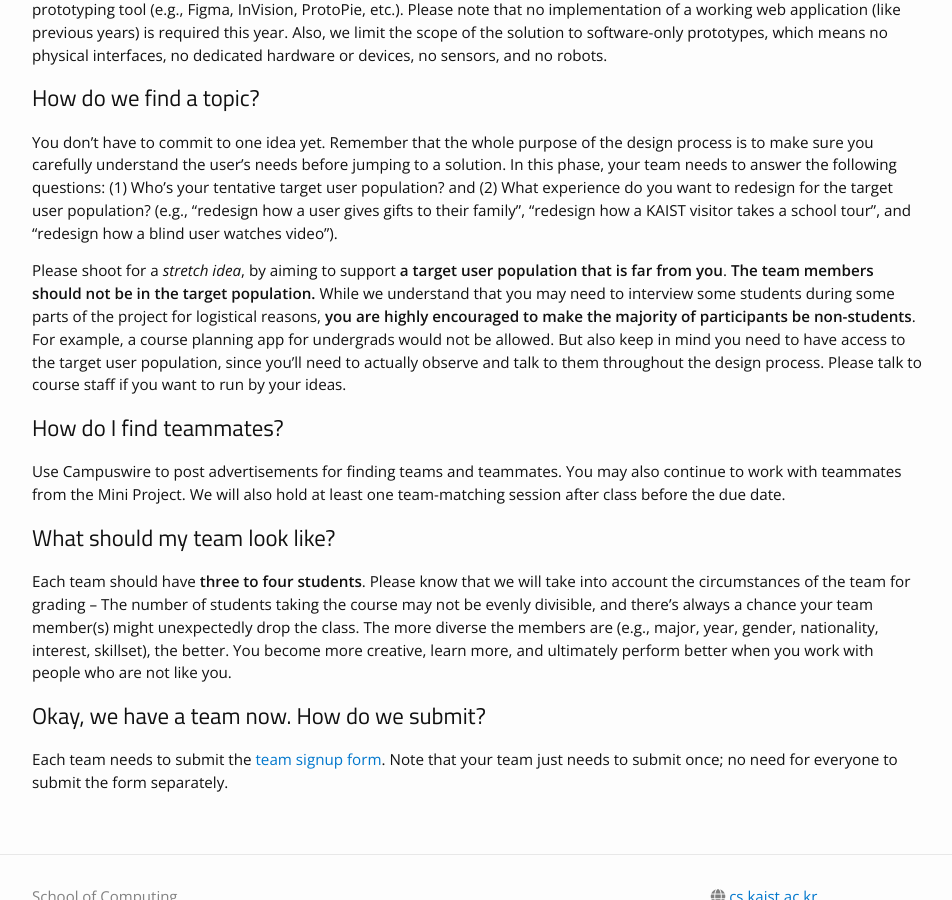
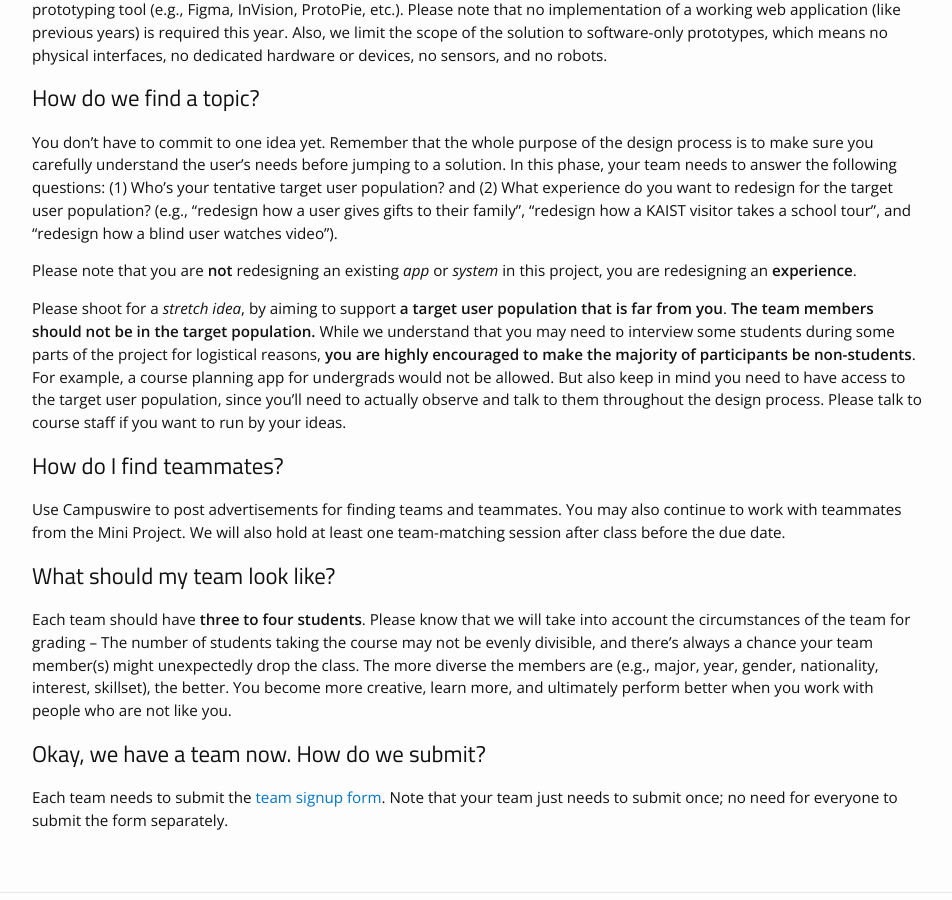
Before and after one commit to cstl-kaist/cs374-2025-spring, a Jekyll site: the page built from _projects/02_DP0.md, in a window 1280 px wide and 900 px high, scrolled down 458 px. Shown: the whole window, without its empty margins (163-1115 px from the left). Built offline with Jekyll 4.4.1, drawn with Linux system fonts in a browser that asks for light colours; nearby versions of some CDN libraries.

Commit message:
slight update to DP0

```diff
--- a/_projects/02_DP0.md
+++ b/_projects/02_DP0.md
@@ -18,6 +18,8 @@ Your team will go through a semester-long design process together, which will in
 ## How do we find a topic?
 You don't have to commit to one idea yet. Remember that the whole purpose of the design process is to make sure you carefully understand the user's needs before jumping to a solution. In this phase, your team needs to answer the following questions: (1) Who's your tentative target user population? and (2) What experience do you want to redesign for the target user population? (e.g., "redesign how a user gives gifts to their family", "redesign how a KAIST visitor takes a school tour", and "redesign how a blind user watches video").
 
+Please note that you are **not** redesigning an existing *app* or *system* in this project, you are redesigning an **experience**.
+
 Please shoot for a *stretch idea*, by aiming to support **a target user population that is far from you**. **The team members should not be in the target population.** While we understand that you may need to interview some students during some parts of the project for logistical reasons, **you are highly encouraged to make the majority of participants be non-students**. For example, a course planning app for undergrads would not be allowed. But also keep in mind you need to have access to the target user population, since you'll need to actually observe and talk to them throughout the design process. Please talk to course staff if you want to run by your ideas.
 
 ## How do I find teammates?
```
